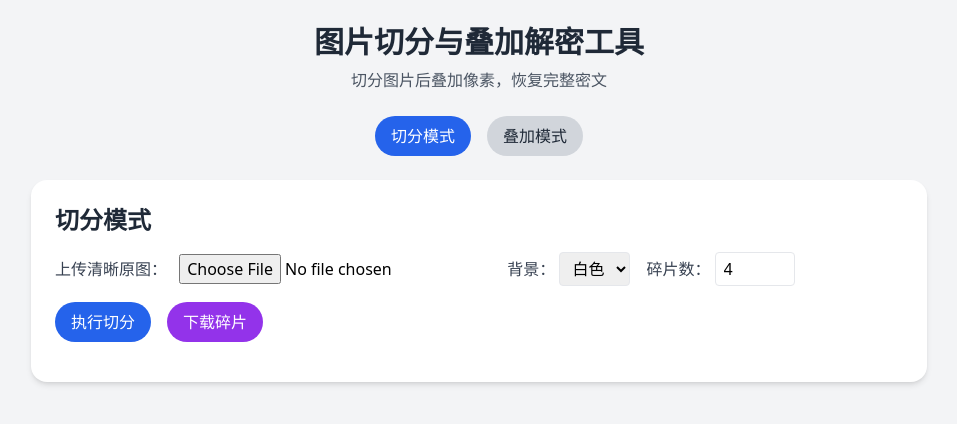
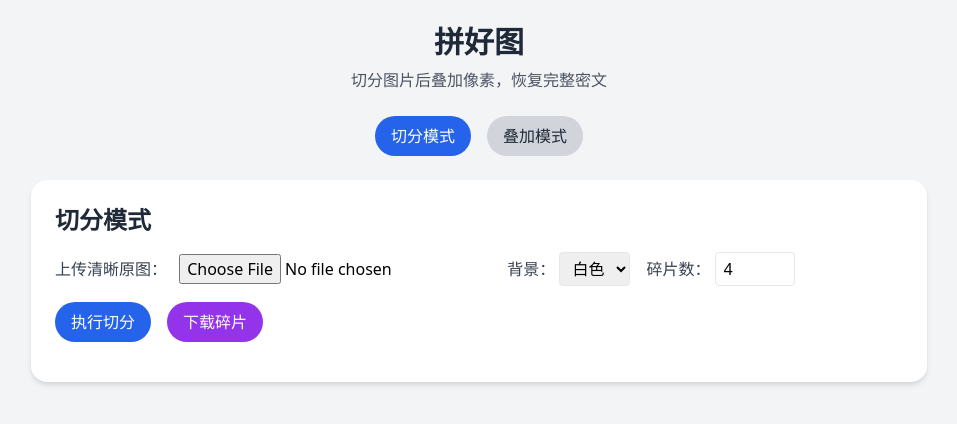
Before and after one commit to sjhxlll/pinhaotu, a plain HTML site: page index.html in a window 1280 px wide. Shown: the whole page, without its empty margins (161-1118 px from the left). Drawn offline with nearby package versions, Linux system fonts and the light colour scheme.

Commit message:
Update index.html

```diff
--- a/index.html
+++ b/index.html
@@ -9,7 +9,7 @@
 </head>
 <body class="bg-gray-100 min-h-screen flex flex-col items-center p-6">
   <header class="w-full max-w-4xl mb-6">
-    <h1 class="text-3xl font-bold text-center text-gray-800">图片切分与叠加解密工具</h1>
+    <h1 class="text-3xl font-bold text-center text-gray-800">拼好图</h1>
     <p class="text-gray-600 text-center mt-2">切分图片后叠加像素，恢复完整密文</p>
   </header>
 
```
